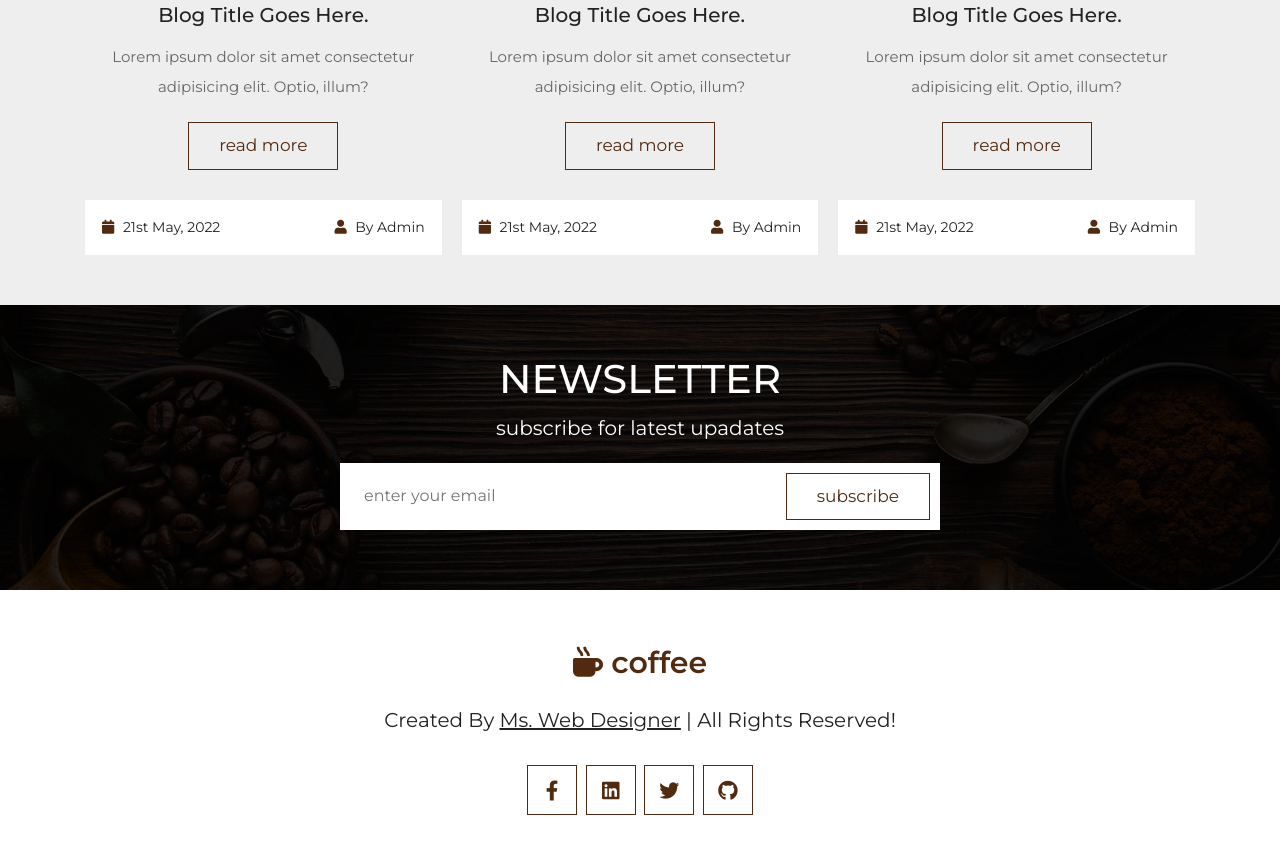
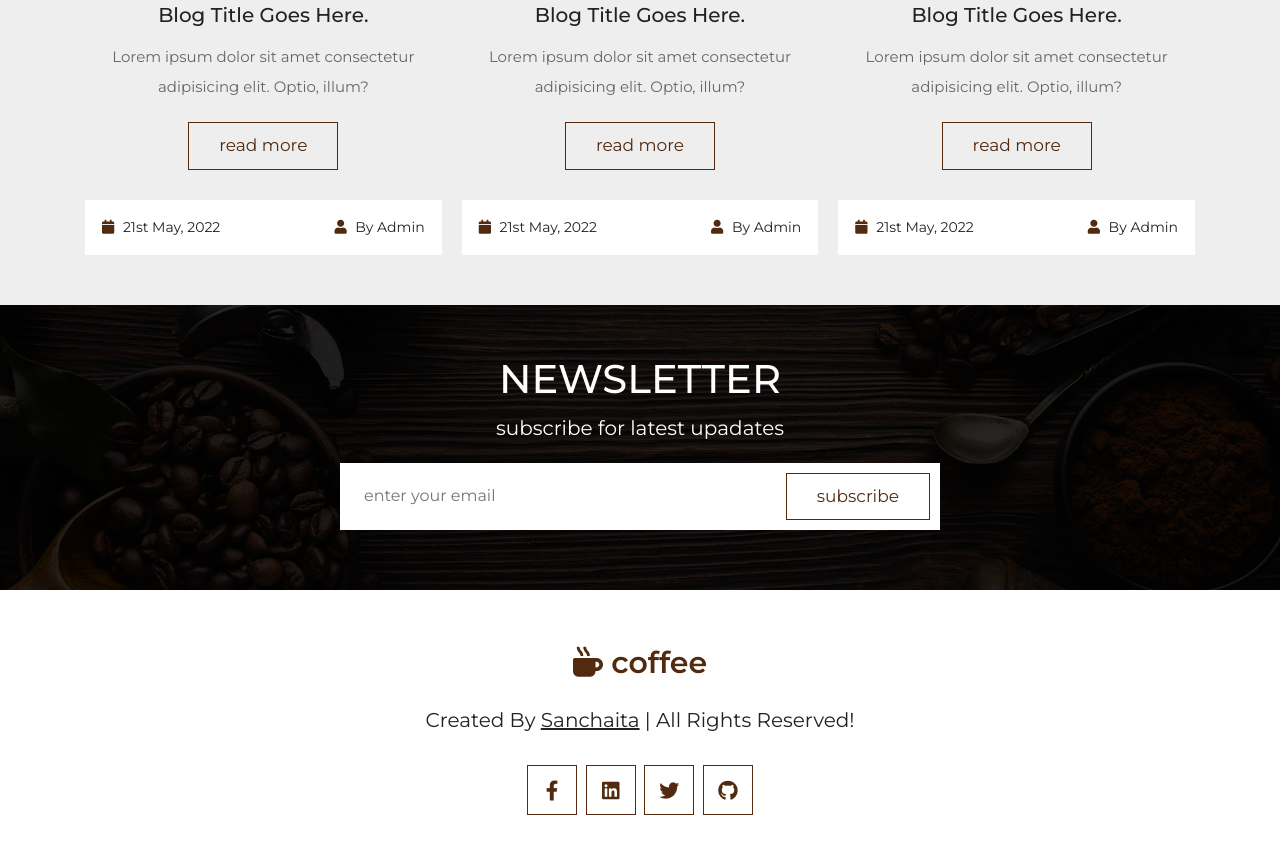
Before and after one commit to Banchaita/Coffee-House-Shop, a plain HTML site: page index.html in a window 1280 px wide. Shown: the part 5089-5942 px from the top of the page. Drawn offline with nearby package versions, Linux system fonts and the light colour scheme.

Commit message:
Update index.html

```diff
--- a/index.html
+++ b/index.html
@@ -444,7 +444,7 @@
 
    <a href="#" class="logo"> <i class="fas fa-mug-hot"></i> coffee </a>
 
-   <p class="credit"> created by <span>ms. web designer</span> | all rights reserved! </p>
+   <p class="credit"> created by <span>Sanchaita</span> | all rights reserved! </p>
 
    <div class="share">
       <a href="#" class="fab fa-facebook-f"></a>
```
